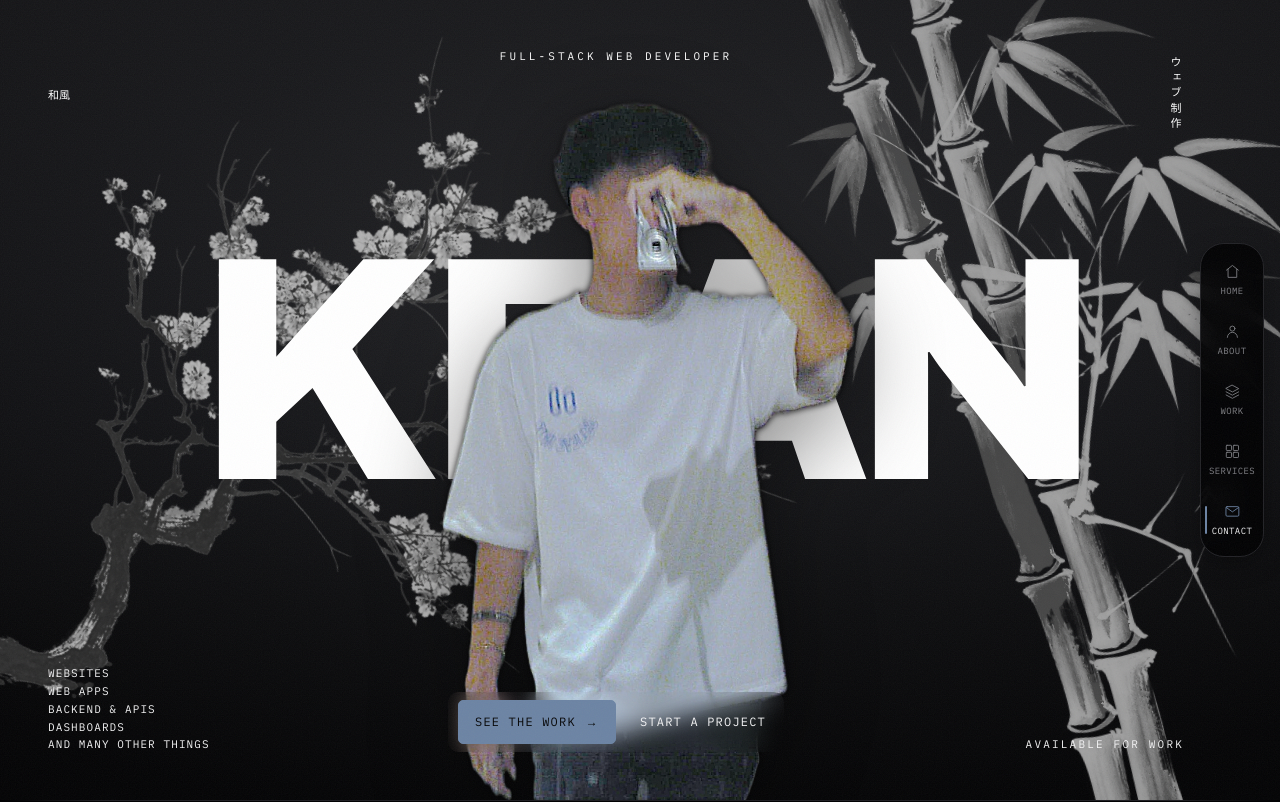
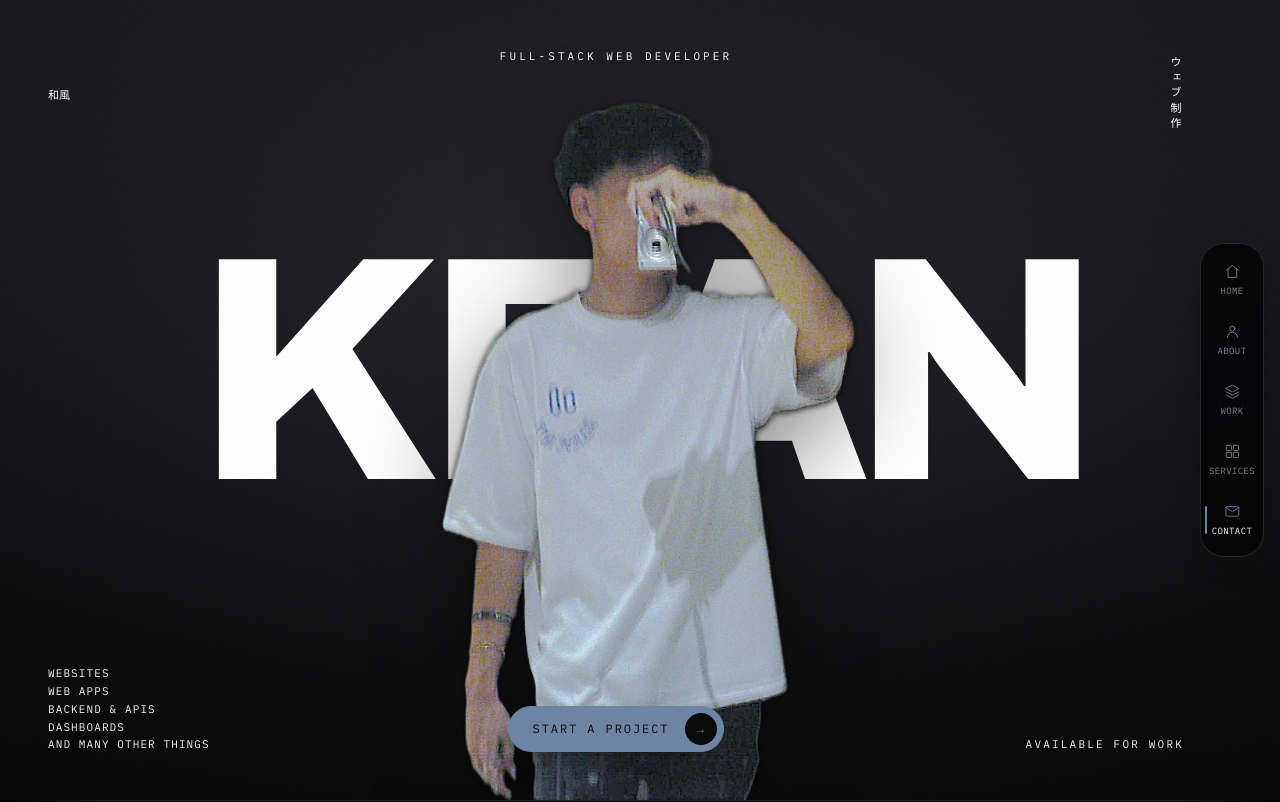
Before and after one commit to garciakean32/Kean-Portfolio, a Next.js app: page / in a window 1280 px wide. Shown: the top 802 px of the page. Built offline with nearby package versions, Linux system fonts and the light colour scheme.

Commit message:
refactor: simplify hero to single cta and full-bleed shader backdrop

```diff
--- a/app/globals.css
+++ b/app/globals.css
@@ -468,8 +468,8 @@ html[data-motion="on"][data-intro="running"] [data-chrome] {
    Nothing in the hero is faded in — every part of it is drawn, from the foot of
    its own box up to its head. This is deliberately a mask rather than a clip on
    the section: a mask resolves in the element's own box, before its transform,
-   so "bottom to top" means the bottom of the stroke rather than the bottom of
-   the screen, and the branch grows out along its own trunk while the frame
+   so "bottom to top" means the bottom of the element rather than the bottom of
+   the screen, and each stroke grows out along its own box while the frame
    around it is still moving.
 
    `--ink-wipe` is the head of the stroke, 0-100 up the image, with the 18%
--- a/components/home/Hero.tsx
+++ b/components/home/Hero.tsx
@@ -1,6 +1,5 @@
 "use client";
 
-import Image from "next/image";
 import { useEffect, useRef } from "react";
 import PrismDrift, { type PrismDriftHandle } from "@/components/motion/PrismDrift";
 import ShaderFlow from "@/components/motion/ShaderFlow";
@@ -180,12 +179,11 @@ export default function Hero() {
         // with motion off none of this runs, and the portrait is simply there.
         tl.set(portrait, { opacity: 0 }, 0);
 
-        /** Draws one element the way the two sumi strokes are drawn: a
-            soft-edged mask travelling up its own box, so the thing arrives foot
-            to head rather than fading in whole. `.ink-wipe` in globals.css is
-            that mask and `--ink-wipe` is the head of it — the same pair the
-            branch and the bamboo have always used. Everything in the poster
-            arrives this way except the portrait, which cuts in on the glitch.
+        /** Draws one element with a soft-edged mask travelling up its own box,
+            so the thing arrives foot to head rather than fading in whole.
+            `.ink-wipe` in globals.css is that mask and `--ink-wipe` is the head
+            of it. Everything in the poster arrives this way except the
+            portrait, which cuts in on the glitch.
 
             The class is put on here rather than carried in the markup, and
             taken off again on the frame the stroke finishes: a mask is a
@@ -226,9 +224,9 @@ export default function Hero() {
         };
 
         // 1 — the dolly, under everything else and running the whole length of
-        // the intro: the frame comes forward while the strokes are still being
-        // laid down on it, so the two read as one move rather than a move and
-        // then a reveal.
+        // the intro: the frame comes forward while the rest of the poster is
+        // still being laid down on it, so the two read as one move rather than
+        // a move and then a reveal.
         tl.set(dolly, { transformOrigin: "50% 50%", willChange: "transform" }, 0).fromTo(
             dolly,
             { scale: DOLLY_FROM },
@@ -237,15 +235,13 @@ export default function Hero() {
         );
 
         // 2 — the order, and the order is depth. The band of light is the
-        // furthest thing back and comes up first, over the whole intro; the two
-        // strokes stand either side of the figure; the name is behind it; the
-        // small type in the corners is last, because it sits on the glass
-        // rather than in the room. Read this list top to bottom and you are
-        // walking towards the frame. The portrait is not in it: the room is
-        // built empty and the figure is torn into it at the end.
+        // furthest thing back and comes up first, over the whole intro, as the
+        // section's own backdrop; the name is behind it; the small type in the
+        // corners is last, because it sits on the glass rather than in the
+        // room. Read this list top to bottom and you are walking towards the
+        // frame. The portrait is not in it: the room is built empty and the
+        // figure is torn into it at the end.
         draw(q(".js-flow"), 0, DOLLY);
-        draw(q(".js-tree"), STEP, WIPE * 1.7);
-        draw(q(".js-bamboo"), STEP * 2, WIPE * 1.7);
         draw([wordmark], STEP * 4, WIPE * 1.3);
         draw([...q(".js-role"), ...q(".js-tate")], STEP * 8, WIPE);
         draw(q(".js-body"), STEP * 9, WIPE);
@@ -349,167 +345,22 @@ export default function Hero() {
                 context, which is why every `z-index` below is relative to this
                 and not to the page. */}
             <div className="js-dolly absolute inset-0 flex flex-col">
-            {/* A slow band of light drifting across the middle of the frame —
-                see components/motion/ShaderFlow.tsx for what it is and what
-                was changed to make it belong here.
+            {/* The shader is the section's background now: it fills the whole
+                frame rather than a band drifting across the middle of it, so
+                the hero's backdrop is the shaderflow itself instead of a shape
+                laid over `hero-ground`. See components/motion/ShaderFlow.tsx
+                for what it is.
 
-                A band rather than the whole section, and that is what sets its
-                scale: the shader normalises by the shorter side, so a wide,
-                short element puts the wave's full swing inside its own height
-                and leaves it reading as a horizon behind the figure rather
-                than a ribbon laid over the poster. Centred a little below the
-                middle, where the ground is already lifting.
-
-                Painted first, before the two strokes, with no `z-index` for
-                the same reason they have none. */}
+                Painted first, before everything else in the poster, with no
+                `z-index` — it sits under the name (z-0) without opening a
+                stacking context of its own. */}
             <div
                 data-anim="fade"
                 aria-hidden="true"
-                className="js-flow pointer-events-none absolute inset-x-0 top-[36%] h-[46svh] md:top-[38%] md:h-[52svh]"
+                className="js-flow pointer-events-none absolute inset-0"
             >
                 <ShaderFlow />
             </div>
-
-            {/* Two sumi strokes standing off either shoulder of the name: the
-                plum branch leaning out of the left margin, the bamboo running
-                the full height of the right. Both are cut-outs on transparent
-                ground, so there is no paper to drop out. Both are cut to the
-                same three tones — black, dark gray, dim white — by the two
-                filters below, which are SVG rather than CSS because CSS has no
-                primitive that remaps a range onto named values. They share a
-                table and differ only in the pass that feeds it: the branch is
-                already light where it matters, so its stretch is a positive
-                slope, while the bamboo is near-black ink at a median of 29 —
-                on this ground not a dark stroke but no stroke — so its slope
-                is negative and inverts.
-
-                The branch is turned well past upright and set past the left
-                edge: the trunk swings left as it rotates, and runs off the side
-                of the frame rather than stopping inside it. The bamboo is a hair
-                taller than the screen on purpose — just enough that its culms
-                run off both the top and the bottom of it.
-
-                No `z-index`, deliberately: painted first among the section’s
-                positioned children, they sit under the name (z-0) without
-                opening a stacking context of their own. */}
-            {/* Three tones and nothing in between: black, a dark gray, and a dim
-                white. CSS filters cannot do this — `contrast` only steepens a
-                ramp, it never quantizes — so the step that actually cuts the
-                bands is `feComponentTransfer type="discrete"`, which splits its
-                input into as many equal bands as it has table values and
-                flattens each one onto the value it names.
-
-                The three values are `0 0.28 0.78`: true black, 71, and 199 —
-                dim rather than paper-white, so the pair sits into the ground
-                rather than glaring off it. Sharing them is what makes the two
-                images read as one hand.
-
-                The bamboo takes only the top two. Black is the ground here, so
-                a stroke that reaches it does not darken, it disappears, and the
-                bamboo’s dark end is broad enough that it was hollowing out the
-                culms rather than shading them — the branch’s equivalent range
-                is a thin trunk, which is why it can afford the full ramp. `0.28
-                0.78` is the same ramp with its floor raised to the middle
-                anchor: no black anywhere in the stroke, gray at its darkest.
-
-                Both read the table as `type="table"`, which treats the three
-                values as anchors on a ramp rather than as band edges — it
-                interpolates where `discrete` steps. Hard bands were tried and
-                are wrong for these images. Both are fine drawings of brush
-                strokes, dry-brush texture and all, and quantizing that speckles
-                them: every grain that straddles a cut becomes its own island,
-                so a trunk arrives as salt-and-pepper rather than as a trunk.
-                Blurring first only trades the speckle for melted blossoms,
-                since the twigs are thinner than any blur that would fix the
-                grain. Interpolating keeps the same black, gray and dim white at
-                the ends and in the middle, and lets the texture shade
-                continuously between them.
-
-                So the `linear` pass is the whole of the difference, and it is
-                where the two are actually matched. The branch sets the terms: a
-                slope of 0.71 lifted by 0.28, chosen to keep the trunk — the
-                darkest thing in the image — up off the floor, since left alone
-                it lands in black, and on this ground that means gone, blossoms
-                floating unattached. That lands the branch at quartiles of 0.23
-                and 0.60.
-
-                The bamboo’s slope is negative, which is where the inversion
-                happens, and it was fitted rather than picked: at this steepness
-                the bamboo’s own quartiles land on the branch’s, which on the
-                full ramp matched the two images exactly.
-
-                Raising its floor then broke that match — with the dark end
-                gone the stroke could only sit lighter, and it did, meaning 0.58
-                against the branch’s 0.42. The intercept is what buys it back.
-                Dropping it from 0.917 to 0.72 slides the whole stroke down its
-                ramp, toward the dark gray at the floor instead of the dim white
-                at the top: mean 0.49, and the share of the stroke sitting on
-                the floor outright goes from 6% to 14%. Slope sets how much of
-                the ramp the stroke uses, intercept sets where on it the stroke
-                sits, and only the second one is a matter of taste. The bamboo is the inverse problem: it
-                clusters high once flipped, quartiles at 0.73 and 0.96, so fed
-                in raw nearly all of it would land in the top band and come back
-                one flat tone. Its slope is negative, which is where the
-                inversion happens, and steep, which is what pulls the cuts apart
-                onto 0.62 and 0.85 — 14% black, 29% dark gray, 57% dim white.
-
-                `saturate 0` leads both, so the faint warm cast in the bamboo
-                file cannot survive into a band and tint it.
-                `color-interpolation-filters` is sRGB by necessity: the default
-                is linearRGB, which would put every number above somewhere other
-                than where it was measured. Alpha is left untouched throughout,
-                so the cut-outs keep their own antialiased edges and the hard
-                tones arrive on a soft outline. */}
-            <svg aria-hidden="true" className="pointer-events-none absolute h-0 w-0">
-                <defs>
-                    <filter id="tree-ink" colorInterpolationFilters="sRGB">
-                        <feColorMatrix type="saturate" values="0" />
-                        <feComponentTransfer>
-                            <feFuncR type="linear" slope="0.7092" intercept="0.2766" />
-                            <feFuncG type="linear" slope="0.7092" intercept="0.2766" />
-                            <feFuncB type="linear" slope="0.7092" intercept="0.2766" />
-                        </feComponentTransfer>
-                        <feComponentTransfer>
-                            <feFuncR type="table" tableValues="0 0.28 0.78" />
-                            <feFuncG type="table" tableValues="0 0.28 0.78" />
-                            <feFuncB type="table" tableValues="0 0.28 0.78" />
-                        </feComponentTransfer>
-                    </filter>
-                    <filter id="bamboo-ink" colorInterpolationFilters="sRGB">
-                        <feColorMatrix type="saturate" values="0" />
-                        <feComponentTransfer>
-                            <feFuncR type="linear" slope="-1.904" intercept="0.72" />
-                            <feFuncG type="linear" slope="-1.904" intercept="0.72" />
-                            <feFuncB type="linear" slope="-1.904" intercept="0.72" />
-                        </feComponentTransfer>
-                        <feComponentTransfer>
-                            <feFuncR type="table" tableValues="0.28 0.78" />
-                            <feFuncG type="table" tableValues="0.28 0.78" />
-                            <feFuncB type="table" tableValues="0.28 0.78" />
-                        </feComponentTransfer>
-                    </filter>
-                </defs>
-            </svg>
-            <Image
-                src="/images/tree.png"
-                alt=""
-                aria-hidden="true"
-                data-anim="fade"
-                width={1024}
-                height={1536}
-                sizes="(min-width: 1024px) 45vw, 50vw"
-                className="js-tree [filter:url(#tree-ink)] pointer-events-none absolute left-[-32%] top-[1%] h-[72svh] w-auto rotate-[68deg] md:left-[-13%] md:top-[-3%] md:h-[90svh] lg:left-[-4%] lg:top-[-4%] lg:h-[118svh]"
-            />
-            <Image
-                src="/images/bamboo.png"
-                alt=""
-                aria-hidden="true"
-                data-anim="fade"
-                width={941}
-                height={1672}
-                sizes="(min-width: 1024px) 40vw, 100vw"
-                className="js-bamboo [filter:url(#bamboo-ink)] pointer-events-none absolute right-[-72%] top-[-10%] h-[114svh] w-auto rotate-[-15deg] md:right-[-32%] md:top-[-10%] md:h-[112svh] lg:right-[-5%]"
-            />
 
             {/* Top — the mark on the left, one small line centred, and the
                 vertical run down the right margin at every size.
@@ -640,8 +491,8 @@ export default function Hero() {
                 bottom-anchored inside that shared box (see the two `h-full
                 flex-col justify-end` wrappers below). The right panel is
                 centred rather than right-aligned, so "Available for work"
-                lines up with the middle of the buttons under it rather than
-                their right edge.
+                lines up with the middle of the button under it rather than
+                its right edge.
 
                 The list carries its own small `mb-4` on top of that. Matching
                 outer boxes is not the same as matching text: "Start a
@@ -655,12 +506,12 @@ export default function Hero() {
                 From `md` the two wrappers around each side turn into
                 `display: contents` — their children unwrap into the grid
                 directly and the whole thing reshapes into three columns: list,
-                buttons dead centre, offer on the right. `items-end` is what
+                the button dead centre, offer on the right. `items-end` is what
                 puts "Available for work" level with the last line of the list
                 rather than floating above it.
 
                 Every cell names its row. Sparse auto-placement only ever moves
-                the cursor forwards, so the buttons — third in the DOM but in
+                the cursor forwards, so the button — third in the DOM but in
                 column two — would otherwise be pushed onto a second row rather
                 than back into the gap the offer had just skipped over.
 
@@ -698,28 +549,60 @@ export default function Hero() {
                         {/* `js-steady`: arrives with the frame, never tears
                             with it. A control that jumps under the cursor is a
                             control you have to chase. */}
-                        <div className="js-body js-steady order-2 w-full md:order-none md:col-start-2 md:row-start-1 md:w-auto md:justify-self-center">
-                            {/* Blur only — no fill, no border. It lifts the
-                                words off the portrait behind them without
-                                drawing an edge, and it is the same panel at
-                                every size. */}
-                            <div className="flex flex-col items-stretch gap-2.5 rounded-lg px-2.5 py-2 backdrop-blur-md sm:flex-row sm:items-center sm:gap-4">
-                                <SectionLink
-                                    id="work"
-                                    className="group inline-flex min-h-11 items-center justify-center gap-2.5 whitespace-nowrap rounded border border-accent bg-accent px-4 py-2.5 font-mono text-label uppercase text-on-ink transition-colors duration-300 hover:bg-transparent hover:text-accent"
+                        <div className="js-body js-steady order-2 flex justify-center md:order-none md:col-start-2 md:row-start-1 md:justify-self-center">
+                            {/* One control, and it is sized to its own label at
+                                every width. The blurred panel that used to lift
+                                a bare text link off the portrait went with the
+                                link — a solid pill carries itself.
+
+                                Nothing here may stretch. The pill's width is
+                                its content, so the disc at the trailing edge
+                                stays hard against the arrow instead of drifting
+                                off across a column it was never meant to fill;
+                                that drift is the whole reason this looked
+                                broken on a phone.
+
+                                The disc IS the resting state of the fill: the
+                                circle below sits exactly under the arrow, and
+                                hover only scales it until it has swallowed the
+                                pill. The arrow rides on top and never travels
+                                with it, so the growth reads as that one disc
+                                opening out rather than a wash arriving from
+                                nowhere — and because it is clipped by the
+                                pill's own `overflow-hidden`, no part of it is
+                                ever drawn outside the shape. */}
+                            <SectionLink
+                                id="contact"
+                                className="group relative inline-flex min-h-11 items-center gap-4 overflow-hidden whitespace-nowrap rounded-full border border-accent bg-accent py-1.5 pl-6 pr-1.5 font-mono text-label uppercase tracking-[0.16em] text-on-ink shadow-[0_10px_30px_-12px_rgba(0,0,0,0.85)] transition-shadow duration-500 ease-out hover:shadow-[0_16px_40px_-12px_rgba(0,0,0,0.9)]"
+                            >
+                                {/* 22x clears the pill's far corner from a 32px
+                                    disc at its trailing edge with room to spare,
+                                    at every width the label can produce. */}
+                                <span
+                                    aria-hidden="true"
+                                    className="absolute right-1.5 top-1/2 h-8 w-8 -translate-y-1/2 rounded-full bg-on-ink transition-transform duration-500 ease-out group-hover:scale-[22]"
+                                />
+
+                                <span className="relative z-10 transition-colors duration-500 ease-out group-hover:text-accent">
+                                    Start a project
+                                </span>
+
+                                {/* Two arrows, not one: the resting glyph leaves
+                                    to the upper right while its twin arrives
+                                    from the lower left, both clipped to the disc
+                                    so neither is ever seen outside it. */}
+                                <span
+                                    aria-hidden="true"
+                                    className="relative z-10 h-8 w-8 shrink-0 overflow-hidden rounded-full text-accent"
                                 >
-                                    See the work
-                                    <span className="transition-transform duration-300 group-hover:translate-x-1">
+                                    <span className="absolute inset-0 grid place-items-center transition-transform duration-500 ease-out group-hover:-translate-y-6 group-hover:translate-x-6">
                                         →
                                     </span>
-                                </SectionLink>
-                                <SectionLink
-                                    id="contact"
-                                    className="link-rule inline-flex min-h-11 items-center justify-center whitespace-nowrap px-2 py-2 text-center font-mono text-label uppercase text-ink"
-                                >
-                                    Start a project
-                                </SectionLink>
-                            </div>
+                                    <span className="absolute inset-0 grid -translate-x-6 translate-y-6 place-items-center transition-transform duration-500 ease-out group-hover:translate-x-0 group-hover:translate-y-0">
+                                        →
+                                    </span>
+                                </span>
+                            </SectionLink>
                         </div>
                     </div>
                 </div>
```
Also changed, not shown: public/images/bamboo.png (deleted), public/images/tree.png (deleted).
